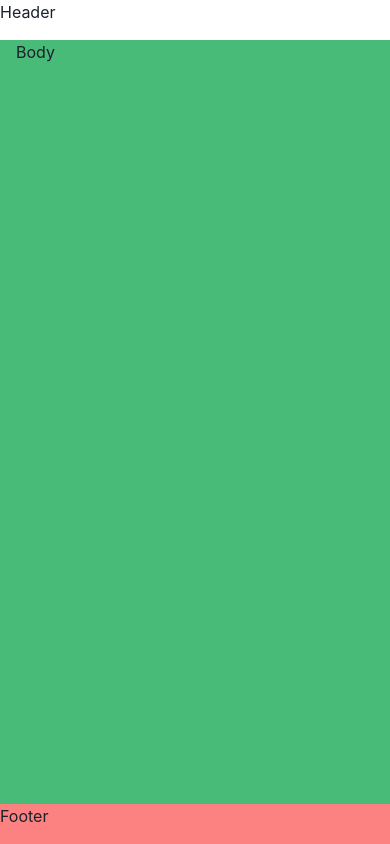
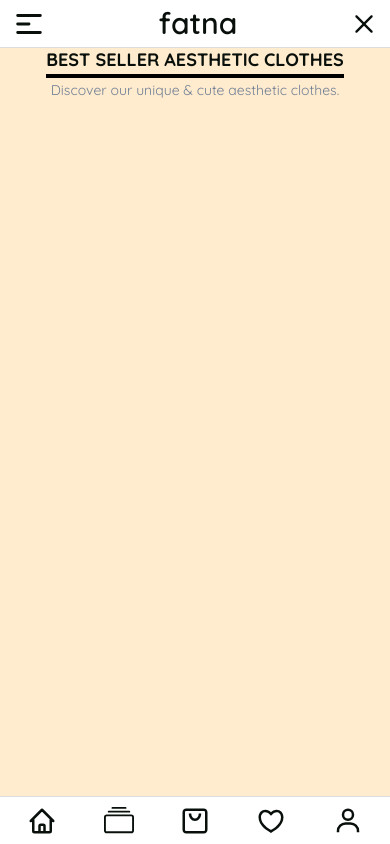
Before and after one commit to essofyany/fatna, a Next.js app in the folder client/: page / in a window 390 px wide. Shown: the top 844 px of the page. Built offline with nearby package versions, Linux system fonts and the light colour scheme.

Commit message:
Creating Responsive Layout for the app includong Header, Footer, and the Container

```diff
--- /dev/null
+++ b/client/src/components/Home/SectionTitle.jsx
@@ -0,0 +1,17 @@
+import { Box, Heading, Text } from "@chakra-ui/react";
+
+function SectionTitle({ title, subTitle, borderLength }) {
+  return (
+    <Box my="5" w="full" textAlign="center">
+      <Heading fontSize="lg" color="black" textTransform="uppercase">
+        {title}
+      </Heading>
+      <Box border='2px solid black' mx='auto' my='0.5' maxW={borderLength} />
+      <Text fontSize="sm" color="gray.500">
+        {subTitle}
+      </Text>
+    </Box>
+  );
+}
+
+export default SectionTitle;
--- /dev/null
+++ b/client/src/components/Motions/IconTap.jsx
@@ -0,0 +1,13 @@
+import { Box } from "@chakra-ui/react";
+import { motion } from "framer-motion";
+const MotionBox = motion(Box);
+
+function IconTap({ responsive, children, ...styles }) {
+  return (
+    <MotionBox d={responsive} whileTap={{ scale: 0.8 }} {...styles}>
+      {children}
+    </MotionBox>
+  );
+}
+
+export default IconTap;
--- a/client/src/components/layout/Footer.jsx
+++ b/client/src/components/layout/Footer.jsx
@@ -1,9 +1,42 @@
-import { Box, Text } from "@chakra-ui/react";
+import { Box } from "@chakra-ui/react";
+import { BsCollection } from "react-icons/bs";
+import { HiOutlineHome } from "react-icons/hi";
+import { RiHeart3Line } from "react-icons/ri";
+import { BiUser } from "react-icons/bi";
+import { CgShoppingBag } from "react-icons/cg";
+import IconTap from "../Motions/IconTap";
 
 function Footer() {
   return (
-    <Box w="full" pos="fixed" bottom="0" right="0" bg="red.300" h="10">
-      <Text>Footer</Text>
+    <Box
+      d={{base:"flex", lg:'none'}}
+      justifyContent="space-around"
+      alignItems="center"
+      px="1"
+      w="full"
+      pos="fixed"
+      bottom="0"
+      right="0"
+      bg="#fff"
+      borderTop="1px solid #ddd"
+      h="12"
+      color="black"
+    >
+      <IconTap>
+        <HiOutlineHome size="30" />
+      </IconTap>
+      <IconTap>
+        <BsCollection size="30" />
+      </IconTap>
+      <IconTap>
+        <CgShoppingBag size="30" />
+      </IconTap>
+      <IconTap>
+        <RiHeart3Line size="30" />
+      </IconTap>
+      <IconTap>
+        <BiUser size="30" />
+      </IconTap>
     </Box>
   );
 }
--- a/client/src/components/layout/Header.jsx
+++ b/client/src/components/layout/Header.jsx
@@ -1,9 +1,82 @@
-import { Box, Text } from "@chakra-ui/react";
+import { Box, Text, Heading } from "@chakra-ui/react";
+import { BsArrowLeft } from "react-icons/bs";
+import { CgClose, CgShoppingBag } from "react-icons/cg";
+import { RiHeart3Line, RiSearchLine } from "react-icons/ri";
+import { BiUser } from "react-icons/bi";
+import { FiShoppingCart } from "react-icons/fi";
+import { HiOutlineMenuAlt1 } from "react-icons/hi";
+import IconTap from "../Motions/IconTap";
 
 function Header() {
   return (
-    <Box w="full" pos="fixed" top="0" right="0" h="10">
-      <Text>Header</Text>
+    <Box
+      d="flex"
+      alignItems="center"
+      justifyContent="space-between"
+      w="full"
+      pos={{ base: "fixed", md: "fixed", lg: "initial" }}
+      top="0"
+      right="0"
+      h={{ base: "12", md: "12", lg: "auto" }}
+      px={{ base: "3", lg: "5" }}
+      py={{ base: "0", lg: "3" }}
+      borderBottom={{ base: "1px solid #ddd", lg: "none" }}
+      bg="#fff"
+      color="black"
+    >
+      {/* Menu icon on mobile/tablet screen  */}
+      <IconTap responsive={{ base: "block", lg: "none" }}>
+        {/* <BsArrowLeft size="34" /> */}
+        <HiOutlineMenuAlt1 size="34" />
+      </IconTap>
+      <Heading
+        flex={{ lg: "auto" }}
+        fontSize="3xl"
+        fontWeight="semibold"
+        mx={{ base: "auto", lg: "initial" }}
+      >
+        fatna
+      </Heading>
+
+      {/*Icons on mobile/tablet screen */}
+      <Box d={{ base: "block", lg: "none" }}>
+        <IconTap>
+          <CgClose size="28" />
+        </IconTap>
+      </Box>
+
+      {/* Categories On large screen only */}
+      <Box d={{ base: "none", lg: "flex" }} flex="auto" justifyContent="center">
+        <Text fontSize="lg" fontWeight="medium" mx="2">
+          Men
+        </Text>
+        <Text fontSize="lg" fontWeight="medium" mx="2">
+          Women
+        </Text>
+        <Text fontSize="lg" fontWeight="medium" mx="2">
+          Kids
+        </Text>
+      </Box>
+
+      {/* Icons on large screen */}
+      <Box
+        d={{ base: "none", lg: "flex" }}
+        flex="auto"
+        justifyContent="flex-end"
+      >
+        <IconTap mx="3">
+          <RiSearchLine size="22" />
+        </IconTap>
+        <IconTap mx="3">
+          <FiShoppingCart size="22" />
+        </IconTap>
+        <IconTap mx="3">
+          <RiHeart3Line size="22" />
+        </IconTap>
+        <IconTap mx="3">
+          <BiUser size="22" />
+        </IconTap>
+      </Box>
     </Box>
   );
 }
--- a/client/src/components/layout/Layout.jsx
+++ b/client/src/components/layout/Layout.jsx
@@ -6,7 +6,12 @@ function Layout({ children }) {
   return (
     <>
       <Header />
-      <Container my="10" minH="120vh" bg="green.400">
+      <Container
+        maxW={{ base: "full", md: "full", lg: "4xl", xl: "7xl" }}
+        bg="blanchedalmond"
+        my={{ base: "12", md: "12", lg: "auto" }}
+        minH="120vh"
+      >
         {children}
       </Container>
       <Footer />
--- a/client/src/pages/index.js
+++ b/client/src/pages/index.js
@@ -1,18 +1,17 @@
-import { Box, Text } from "@chakra-ui/layout";
+import {} from "@chakra-ui/react";
+import SlideShow from "../components/Home/SlideShow";
+import SectionTitle from "../components/Home/SectionTitle";
 import { motion } from "framer-motion";
 
-export const MotionBox = motion(Box);
 const HomePage = () => {
   return (
-    // <MotionBox
-    //   height="40px"
-    //   bg="red.300"
-    //   drag="y"
-    //   dragConstraints={{ left: -100, right: 100 }}
-    //   whileHover={{ scale: 1.1 }}
-    //   whileTap={{ scale: 0.9 }}
-    // />
-    <Text>Body</Text>
+    <>
+      <SectionTitle
+        borderLength="83%"
+        title="BEST SELLER AESTHETIC CLOTHES"
+        subTitle="Discover our unique & cute aesthetic clothes."
+      />
+    </>
   );
 };
 
--- a/client/src/theme.js
+++ b/client/src/theme.js
@@ -1,13 +1,18 @@
 import { extendTheme } from "@chakra-ui/react";
 import { createBreakpoints } from "@chakra-ui/theme-tools";
 
-const fonts = { mono: `'Menlo', monospace` };
+const fonts = {
+  mono: `'Menlo', monospace`,
+  heading: "Quicksand",
+  body: "Quicksand",
+};
 
 const breakpoints = createBreakpoints({
-  sm: "40em",
-  md: "52em",
-  lg: "64em",
-  xl: "80em",
+  sm: "30em", //480px
+  md: "48em", //768px
+  lg: "62em", //992px
+  xl: "80em", //1280px
+  "2xl": "96em", //1536px
 });
 
 const theme = extendTheme({
```
Also changed, not shown: client/package.json (+4 -6 lines), client/src/pages/_app.js (+6 -1 lines), client/src/components/Home/SlideShow.jsx (added), 2 other files (tests, documents, lock files or other folders).
